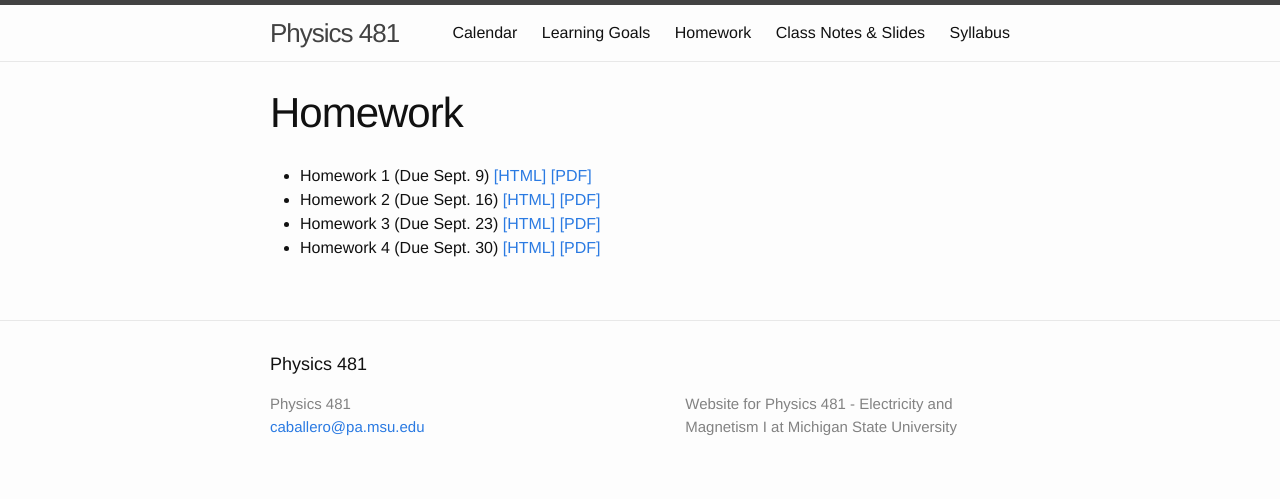
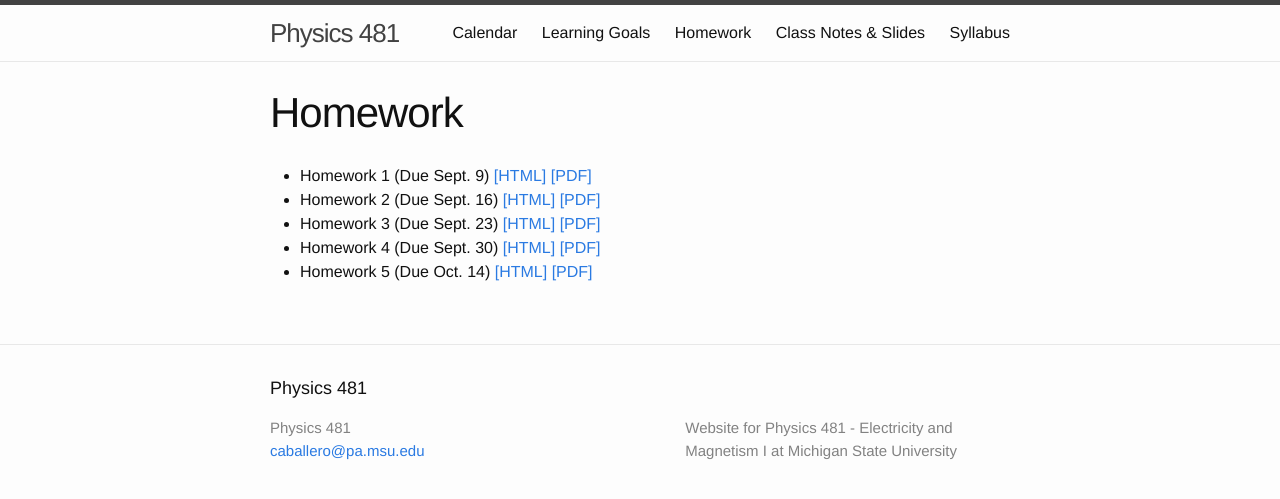
Before and after one commit to dannycab/phy481msu, a Jekyll site: the page built from assignments/list_of_assignments.md, in a window 1280 px wide. Shown: the top 499 px of the page. Built offline with Jekyll 4.4.1, drawn with Linux system fonts in a browser that asks for light colours.

Commit message:
Finished homework 5

```diff
--- a/assignments/list_of_assignments.md
+++ b/assignments/list_of_assignments.md
@@ -8,3 +8,4 @@ permalink: ./assignments/index.html
 * Homework 2 (Due Sept. 16) [[HTML]](./homework2.html) [[PDF]](./homework2.pdf)
 * Homework 3 (Due Sept. 23) [[HTML]](./homework3.html) [[PDF]](./homework3.pdf)
 * Homework 4 (Due Sept. 30) [[HTML]](./homework4.html) [[PDF]](./homework4.pdf)
+* Homework 5 (Due Oct. 14) [[HTML]](./homework5.html) [[PDF]](./homework5.pdf)
```
Also changed, not shown: 2 other files.
